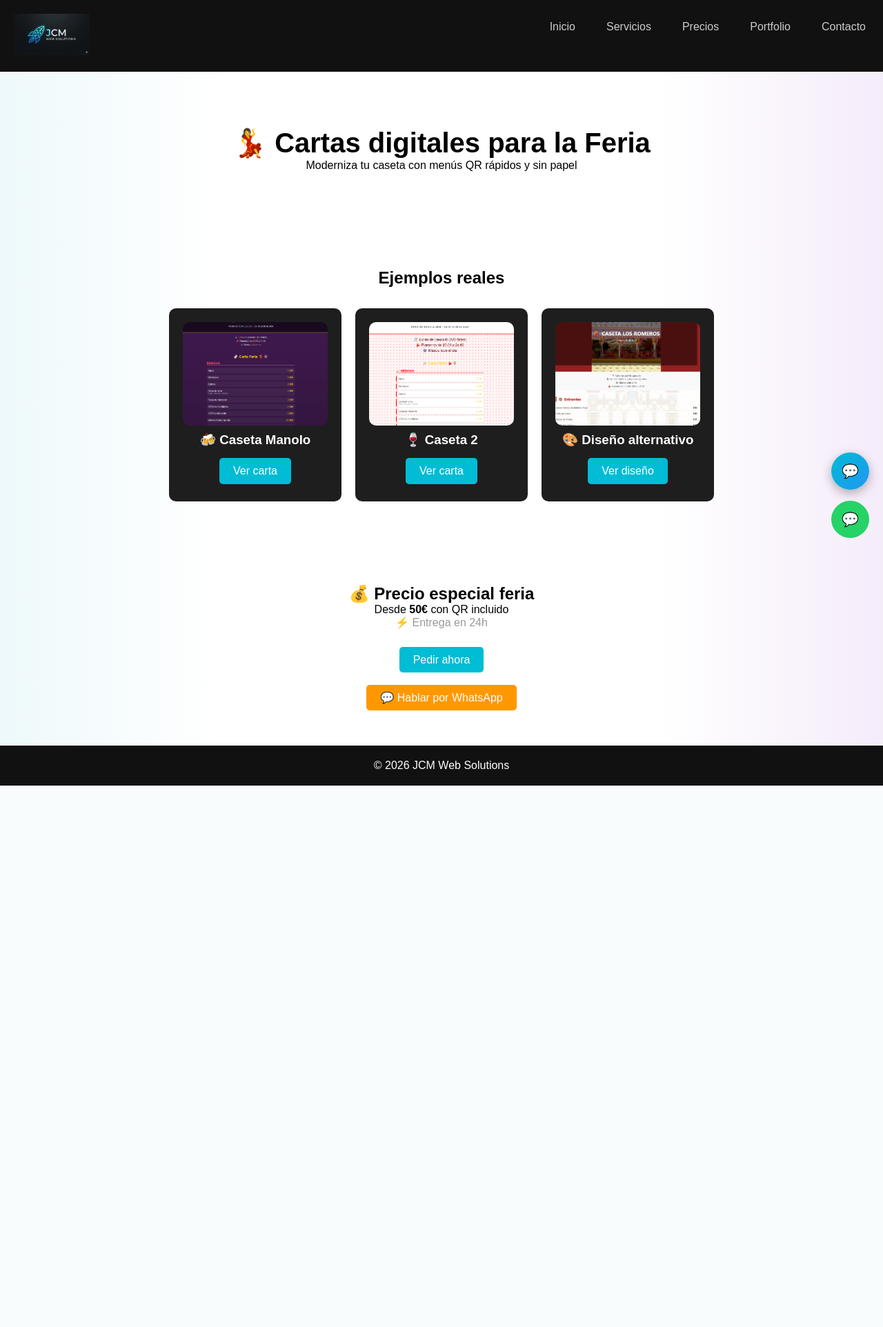
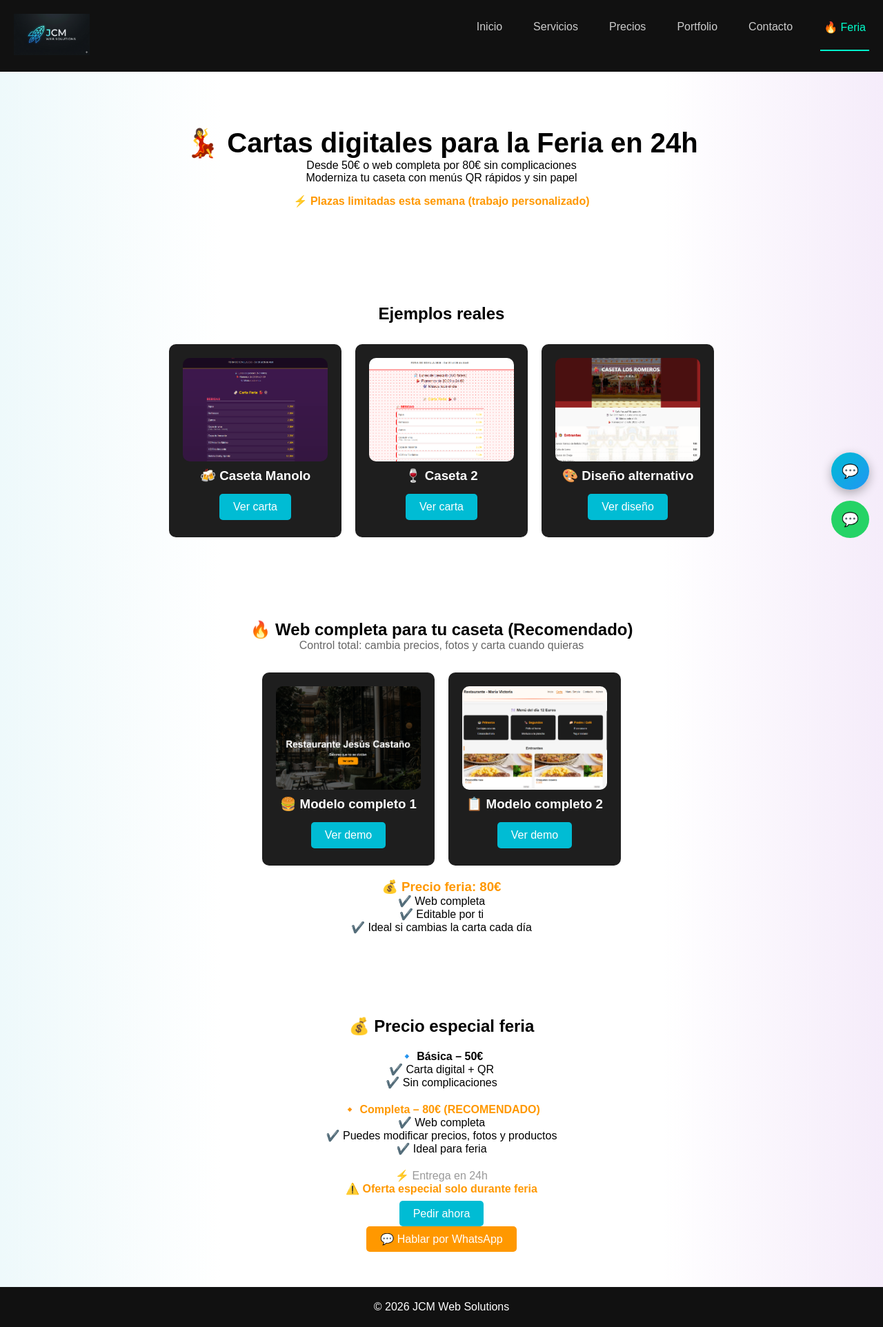
Before and after one commit to jcm201080/venta_web, a Flask app: page /feria in a window 1280 px wide. Shown: the whole page at 69% size. Before the commit the page ends 1139 px from the top, so only its background shows below. Run offline with Flask 3, Linux system fonts and the light colour scheme.

Commit message:
Modificación o añadir más oferta feria

```diff
--- a/templates/base.html
+++ b/templates/base.html
@@ -10,6 +10,8 @@
     <meta property="og:image" content="https://creacion.jesuscmweb.com/static/img/preview.png">
     <meta property="og:url" content="https://creacion.jesuscmweb.com/">
     <meta property="og:type" content="website">
+    <meta property="article:author" content="Jesús Castaño">
+    <meta name="description" content="Páginas web rápidas para negocios. Especialistas en bares, catering y eventos.">
     <title>{% block title %}JCM Web{% endblock %}</title>
 
     <link rel="stylesheet" href="{{ url_for('static', filename='css/style.css') }}">
@@ -29,6 +31,9 @@
             <a href="/precios" class="{% if request.path.startswith('/precios') %}activo{% endif %}">Precios</a>
             <a href="/portfolio" class="{% if request.path.startswith('/portfolio') %}activo{% endif %}">Portfolio</a>
             <a href="/contacto" class="{% if request.path.startswith('/contacto') %}activo{% endif %}">Contacto</a>
+            <a href="/feria" class="{% if request.path.startswith('/feria') %}activo{% endif %}">
+                🔥 Feria
+            </a>
 
             <!-- 🔥 barra -->
             <div class="nav-slider"></div>
--- a/templates/feria.html
+++ b/templates/feria.html
@@ -5,8 +5,15 @@
 {% block content %}
 
 <section class="hero">
-    <h2>💃 Cartas digitales para la Feria</h2>
+    <h2>💃 Cartas digitales para la Feria en 24h</h2>
+
+    <p>Desde 50€ o web completa por 80€ sin complicaciones</p>
+
     <p>Moderniza tu caseta con menús QR rápidos y sin papel</p>
+
+    <p style="margin-top:15px; color:#ff9800; font-weight:bold;">
+        ⚡ Plazas limitadas esta semana (trabajo personalizado)
+    </p>
 </section>
 
 
@@ -59,17 +66,81 @@
     </div>
 </section>
 
+
+
+<!-- 🔥 PACK PRO FERIA -->
+<section class="portfolio">
+    <h2>🔥 Web completa para tu caseta (Recomendado)</h2>
+    <p style="text-align:center; color:#666;">
+        Control total: cambia precios, fotos y carta cuando quieras
+    </p>
+
+    <div class="cards">
+
+        <!-- RESTAURANTE 1 -->
+        <div class="card">
+            <div class="card-img"
+                style="background-image: url('{{ url_for('static', filename='img/profesionales/restaurante.png') }}');">
+            </div>
+
+            <h3>🍔 Modelo completo 1</h3>
+
+            <a href="https://restaurante.jesuscmweb.com" target="_blank" class="btn">
+                Ver demo
+            </a>
+        </div>
+
+        <!-- RESTAURANTE 2 -->
+        <div class="card">
+            <div class="card-img"
+                style="background-image: url('{{ url_for('static', filename='img/profesionales/menu.png') }}');">
+            </div>
+
+            <h3>📋 Modelo completo 2</h3>
+
+            <a href="https://menu.jesuscmweb.com" target="_blank" class="btn">
+                Ver demo
+            </a>
+        </div>
+
+    </div>
+
+    <div style="text-align:center; margin-top:20px;">
+        <h3 style="color:#ff9800;">💰 Precio feria: 80€</h3>
+        <p>✔️ Web completa<br>
+            ✔️ Editable por ti<br>
+            ✔️ Ideal si cambias la carta cada día</p>
+    </div>
+</section>
+
 <!-- 💰 PRECIO -->
 <section class="precios">
     <h2>💰 Precio especial feria</h2>
-    <p>Desde <strong>50€</strong> con QR incluido</p>
-    <p style="color:#999;">⚡ Entrega en 24h</p>
-    <br>
+
+    <div style="margin-top:20px;">
+        <p><strong>🔹 Básica – 50€</strong></p>
+        <p>✔️ Carta digital + QR<br>
+            ✔️ Sin complicaciones</p>
+    </div>
+
+    <div style="margin-top:20px;">
+        <p><strong style="color:#ff9800;">🔸 Completa – 80€ (RECOMENDADO)</strong></p>
+        <p>✔️ Web completa<br>
+            ✔️ Puedes modificar precios, fotos y productos<br>
+            ✔️ Ideal para feria</p>
+    </div>
+
+    <p style="color:#999; margin-top:20px;">⚡ Entrega en 24h</p>
+
+    <p style="color:#ff9800; font-weight:bold;">
+        ⚠️ Oferta especial solo durante feria
+    </p>
+
     <br>
 
     <a href="/contacto" class="btn">Pedir ahora</a>
 
-    <br><br><br>
+    <br><br>
 
     <a href="https://wa.me/34614398084" target="_blank" class="btn btn-secondary">
         💬 Hablar por WhatsApp
```
Also changed, not shown: static/css/style.css (line endings or trailing spaces).
